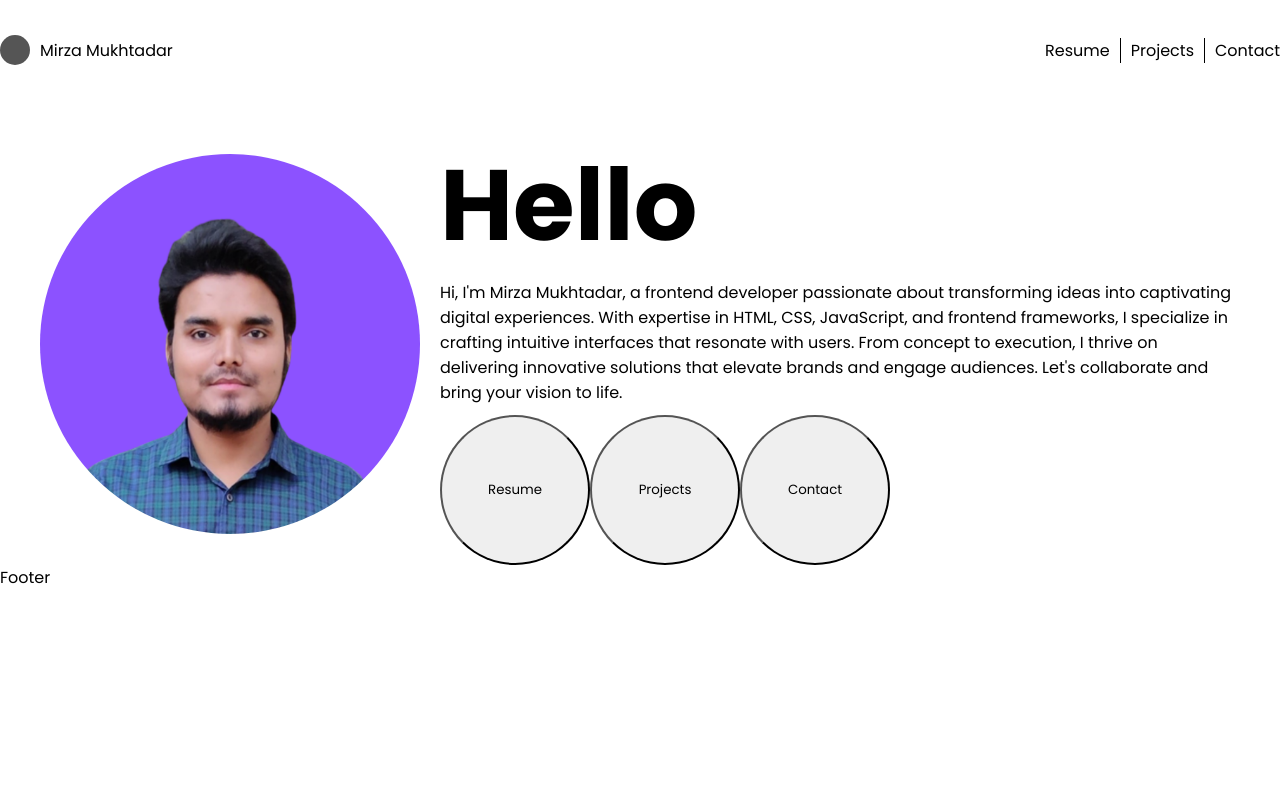
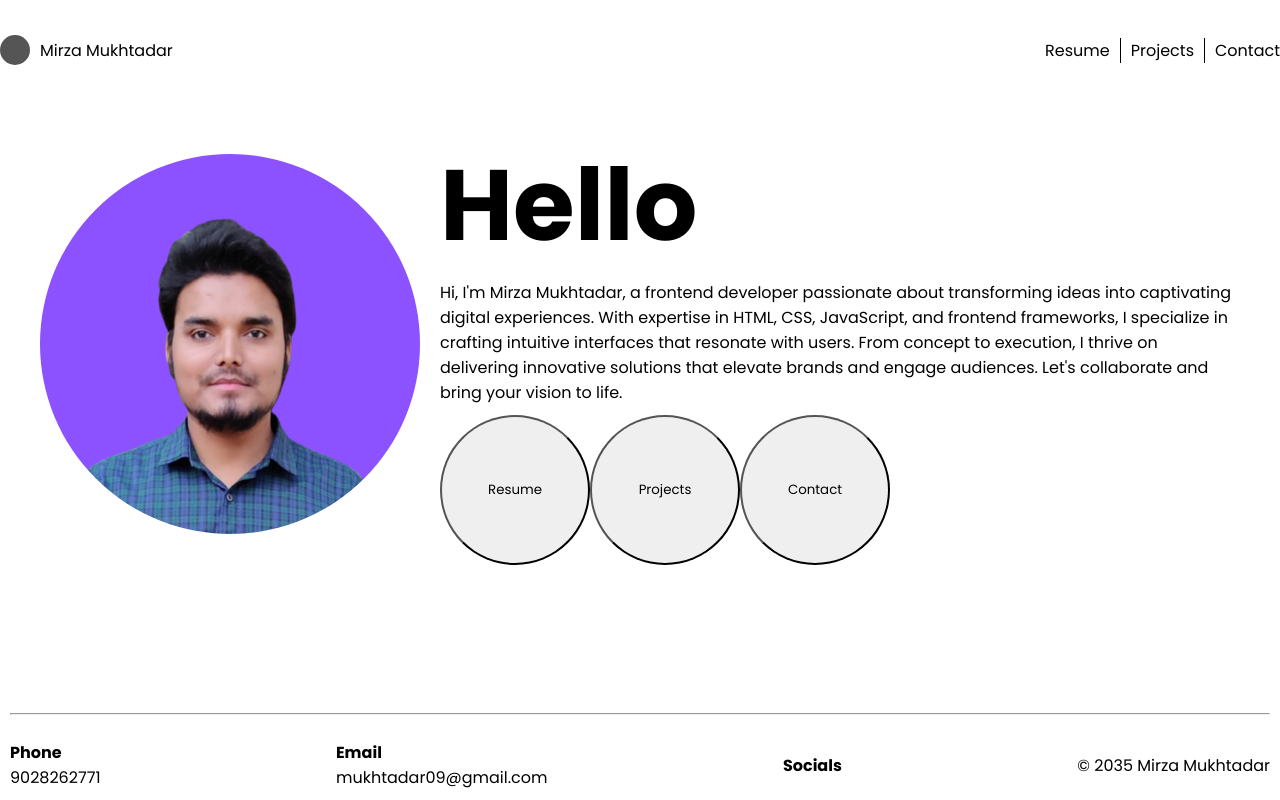
Before and after one commit to MirzaMukhtadar/portfolio-final, a React (Create React App) app: page / in a window 1280 px wide. Built offline with nearby package versions, Linux system fonts and the light colour scheme.

Commit message:
footer added

```diff
--- a/src/components/footer/Footer.jsx
+++ b/src/components/footer/Footer.jsx
@@ -1,5 +1,30 @@
 import React from "react";
+import "./footer.scss";
 
 export const Footer = () => {
-  return <div>Footer</div>;
+  return (
+    <div className="footer">
+      <div className="wrapper">
+        <hr style={{ width: "100%" }} />
+        <div className="contact-div">
+          <div className="phn-number">
+            <h4>Phone</h4>
+            <p>9028262771</p>
+          </div>
+          <div className="email">
+            {" "}
+            <h4>Email</h4>
+            <p>mukhtadar09@gmail.com</p>
+          </div>
+          <div className="socials">
+            <h4>Socials</h4>
+            <div className="social-icons"></div>
+          </div>
+          <div className="copyright">
+            <p>© 2035 Mirza Mukhtadar</p>
+          </div>
+        </div>
+      </div>
+    </div>
+  );
 };
--- a/src/components/footer/footer.scss
+++ b/src/components/footer/footer.scss
@@ -0,0 +1,17 @@
+.footer {
+  position: fixed;
+  left: 0;
+  bottom: 0;
+  width: 100%;
+  padding: 10px;
+  .wrapper {
+    max-width: 1400px;
+    margin: auto;
+    .contact-div {
+      display: flex;
+      justify-content: space-between;
+      align-items: center;
+      margin-top: 25px;
+    }
+  }
+}
--- a/src/components/header/Header.jsx
+++ b/src/components/header/Header.jsx
@@ -1,6 +1,7 @@
 import React from "react";
 import "./header.scss";
 import meImg from "../../assets/img/me.png";
+import { animate, motion } from "framer-motion";
 
 const Header = () => {
   return (
@@ -25,9 +26,30 @@ const Header = () => {
             </p>
           </div>
           <div className="btn-container">
-            <button>Resume</button>
-            <button>Projects</button>
-            <button>Contact</button>
+            <motion.button
+              whileHover={{
+                scale: 1.1,
+                transition: { duration: 1 },
+              }}
+            >
+              Resume
+            </motion.button>
+            <motion.button
+              whileHover={{
+                scale: 1.1,
+                transition: { duration: 1 },
+              }}
+            >
+              Projects
+            </motion.button>
+            <motion.button
+              whileHover={{
+                scale: 1.1,
+                transition: { duration: 1 },
+              }}
+            >
+              Contact
+            </motion.button>
           </div>
         </div>
       </div>
--- a/src/components/header/header.scss
+++ b/src/components/header/header.scss
@@ -31,6 +31,7 @@
           border-radius: 50%;
           height: 150px;
           width: 150px;
+          cursor: pointer;
         }
       }
     }
```
